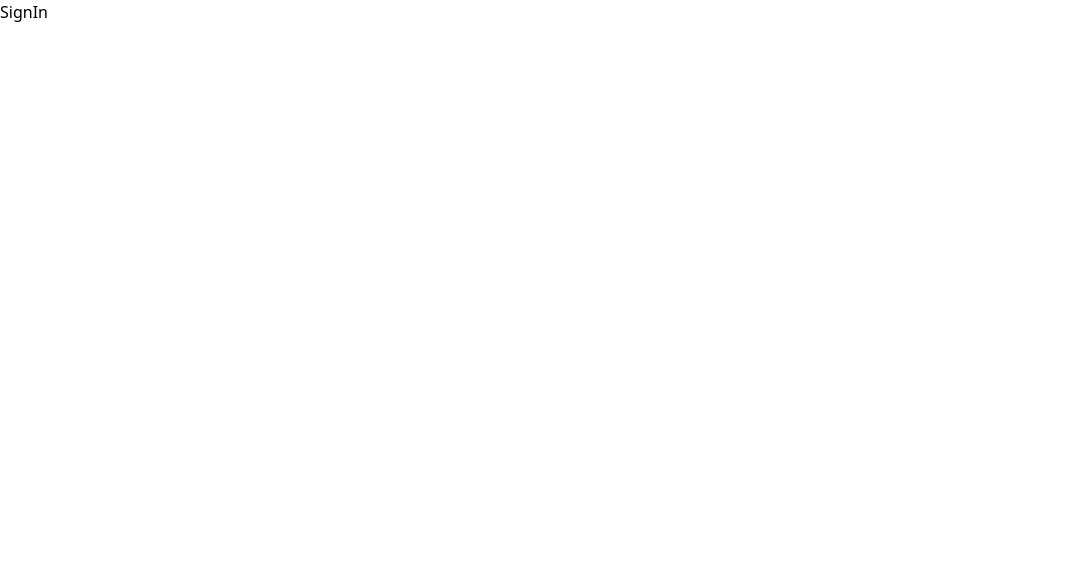
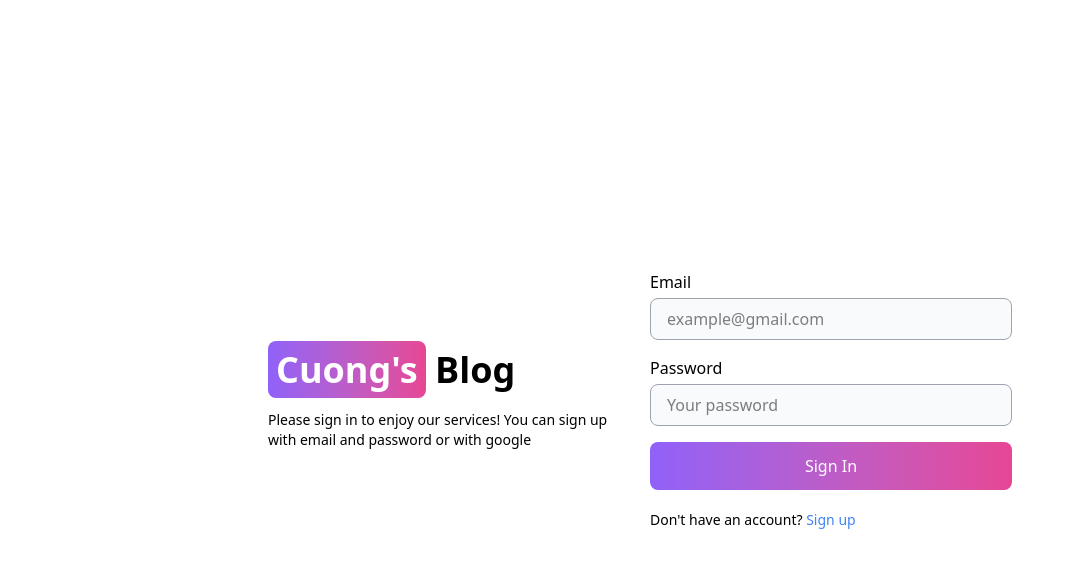
Before and after one commit to masonnguyen1243/cuong-blog, a React (Vite) app in the folder frontend/: page /sign-in in a window 1280 px wide. Shown: the top 568 px of the page, without its empty margins (0-1074 px from the left). Built offline with nearby package versions, Linux system fonts and the light colour scheme.

Commit message:
13: Login layout

```diff
--- a/frontend/src/pages/SignIn.jsx
+++ b/frontend/src/pages/SignIn.jsx
@@ -1,4 +1,107 @@
+import { Link } from "react-router-dom";
+import { useForm } from "react-hook-form";
+import {
+  EMAIL_RULE,
+  EMAIL_RULE_MESSAGE,
+  FIELD_REQUIRED_MESSAGE,
+  PASSWORD_RULE,
+  PASSWORD_RULE_MESSAGE,
+} from "~/utils/validatos";
+import FieldErrorAlert from "~/components/Form/FieldErrorAlert";
+
 const SignIn = () => {
-  return <div>SignIn</div>;
+  const {
+    register,
+    handleSubmit,
+    formState: { errors },
+    reset,
+  } = useForm();
+
+  const handleSignup = (data) => {
+    const { email, password } = data;
+
+    console.log({ email, password });
+    reset();
+  };
+
+  return (
+    <div className="min-h-screen flex items-center justify-center">
+      <div className="flex p-3 max-w-3xl mx-auto flex-col md:flex-row md:items-center gap-5">
+        {/* Left */}
+        <div className="flex-1">
+          <Link to={"/"} className="font-bold text-4xl">
+            <span className="px-2 py-1 self-center rounded-lg bg-gradient-to-r text-white from-purple-500 to-pink-500">
+              Cuong's
+            </span>{" "}
+            Blog
+          </Link>
+          <p className="text-sm mt-5">
+            Please sign in to enjoy our services! You can sign up with email and
+            password or with google
+          </p>
+        </div>
+
+        {/* Right */}
+        <div className="flex-1">
+          <form
+            onSubmit={handleSubmit(handleSignup)}
+            className="flex flex-col gap-4"
+          >
+            <div className="">
+              <label htmlFor="email">Email</label>
+              <input
+                type="email"
+                placeholder="example@gmail.com"
+                id="email"
+                {...register("email", {
+                  required: FIELD_REQUIRED_MESSAGE,
+                  pattern: {
+                    value: EMAIL_RULE,
+                    message: EMAIL_RULE_MESSAGE,
+                  },
+                })}
+                className="px-4 py-2 border border-gray-400 rounded-lg mt-1 bg-gray-50 w-full"
+              />
+              <FieldErrorAlert errors={errors} fieldName={"email"} />
+            </div>
+
+            <div className="">
+              <label htmlFor="password">Password</label>
+              <input
+                type="password"
+                placeholder="Your password"
+                id="password"
+                {...register("password", {
+                  required: FIELD_REQUIRED_MESSAGE,
+                  pattern: {
+                    value: PASSWORD_RULE,
+                    message: PASSWORD_RULE_MESSAGE,
+                  },
+                })}
+                className="px-4 py-2 border border-gray-400 rounded-lg mt-1 bg-gray-50 w-full"
+              />
+              <FieldErrorAlert errors={errors} fieldName={"password"} />
+            </div>
+
+            <button
+              type="submit"
+              className="cursor-pointer outline-none w-full bg-gradient-to-r text-white hover:opacity-90 from-purple-500 to-pink-500 py-3 rounded-lg transition-all duration-200"
+            >
+              Sign In
+            </button>
+          </form>
+
+          <div className="flex gap-2 text-sm mt-5">
+            <span>
+              Don't have an account?{" "}
+              <Link to={"/sign-up"} className="text-blue-500 hover:underline">
+                Sign up
+              </Link>
+            </span>
+          </div>
+        </div>
+      </div>
+    </div>
+  );
 };
 export default SignIn;
```
